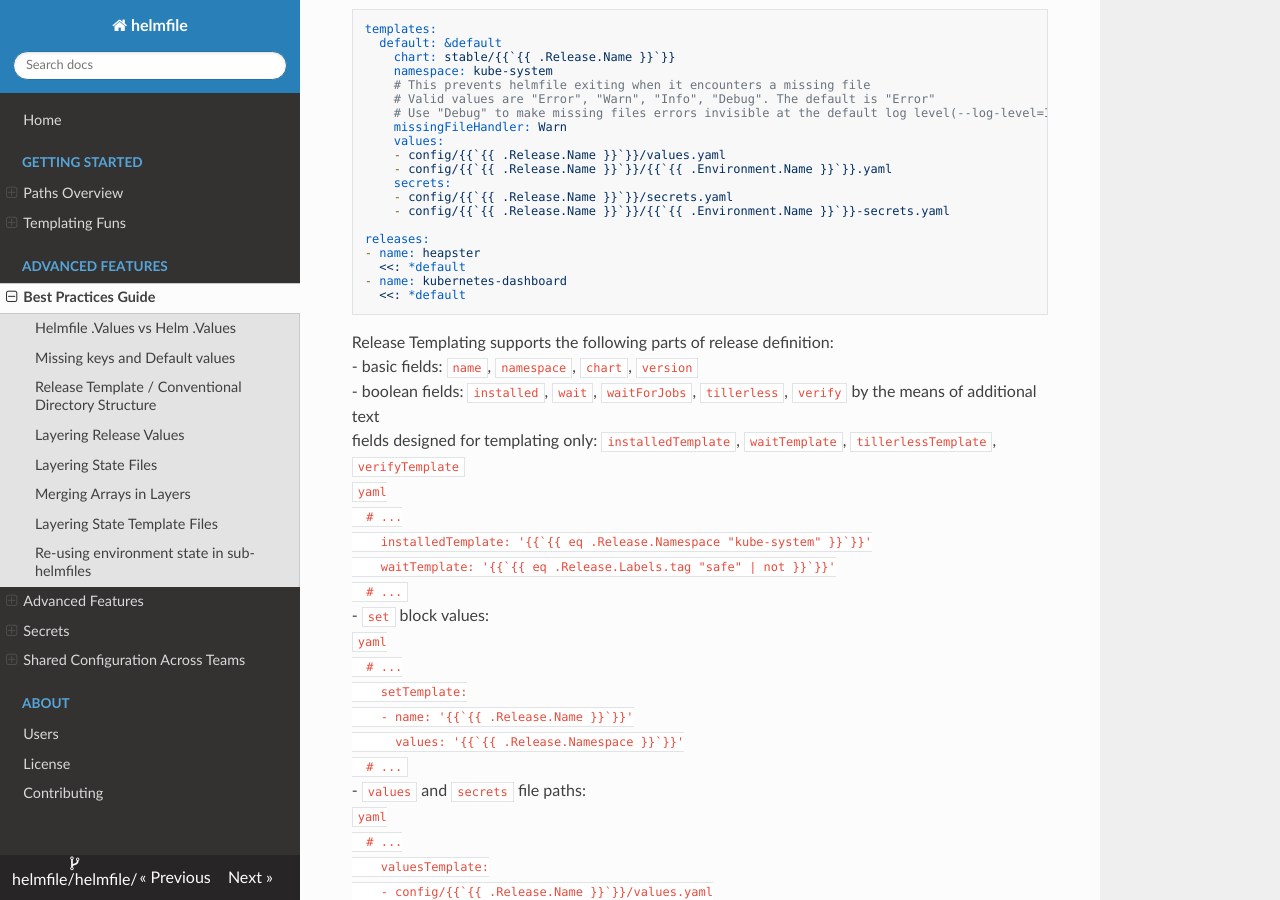
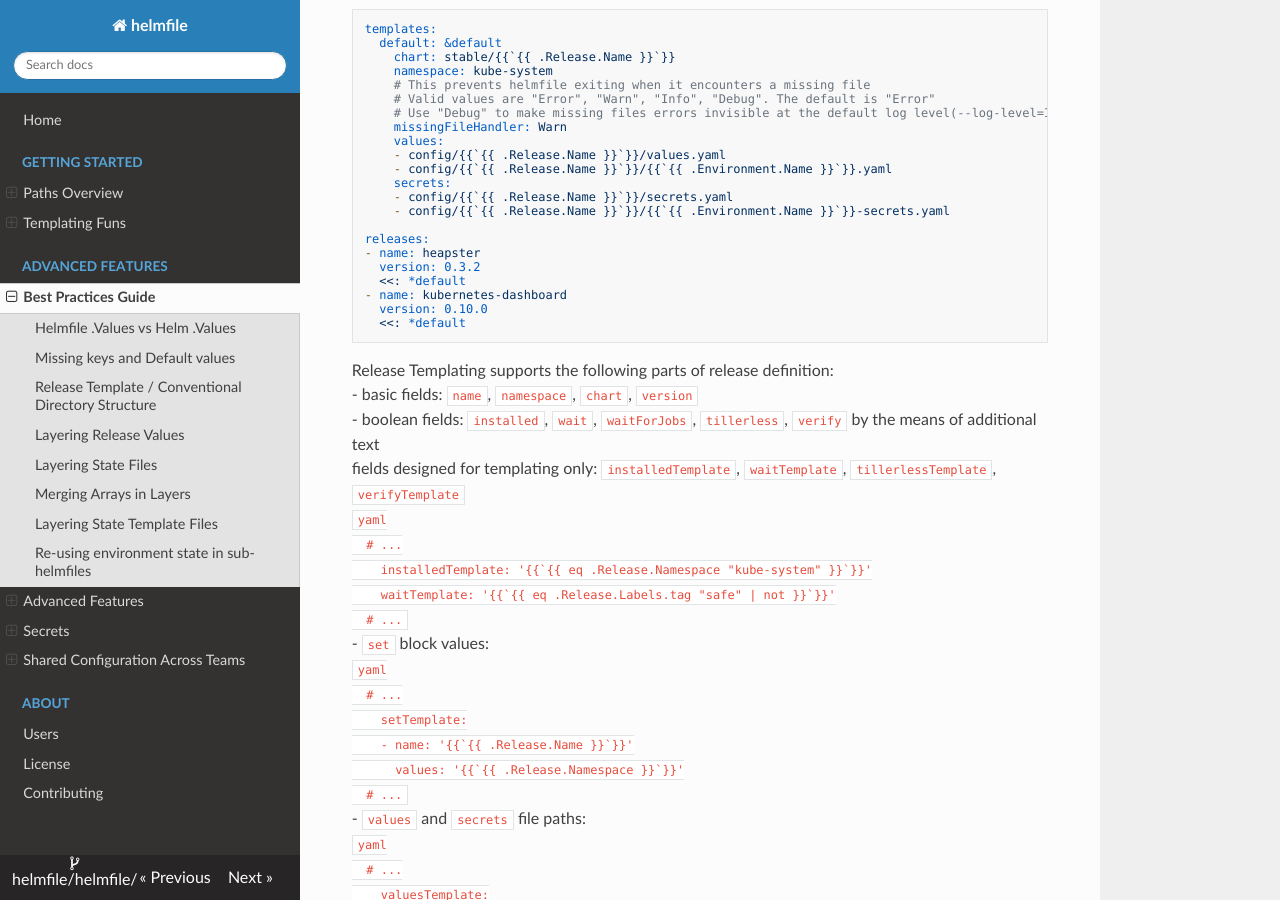
Before and after one commit to alex-tw-lam/helmfile, an MkDocs documentation site: the page built from docs/writing-helmfile.md, in a window 1280 px wide and 900 px high, scrolled down 1882 px. Built offline with MkDocs 1.6.1, drawn with Linux system fonts in a browser that asks for light colours; nearby versions of some CDN libraries.

Commit message:
fix(doc): add missing version in the release template example
Signed-off-by: Hervé Le Meur <hlemeur@cloudbees.com>

````diff
--- a/docs/writing-helmfile.md
+++ b/docs/writing-helmfile.md
@@ -101,8 +101,10 @@ templates:
 
 releases:
 - name: heapster
+  version: 0.3.2
   <<: *default
 - name: kubernetes-dashboard
+  version: 0.10.0
   <<: *default
 ```
 
````
